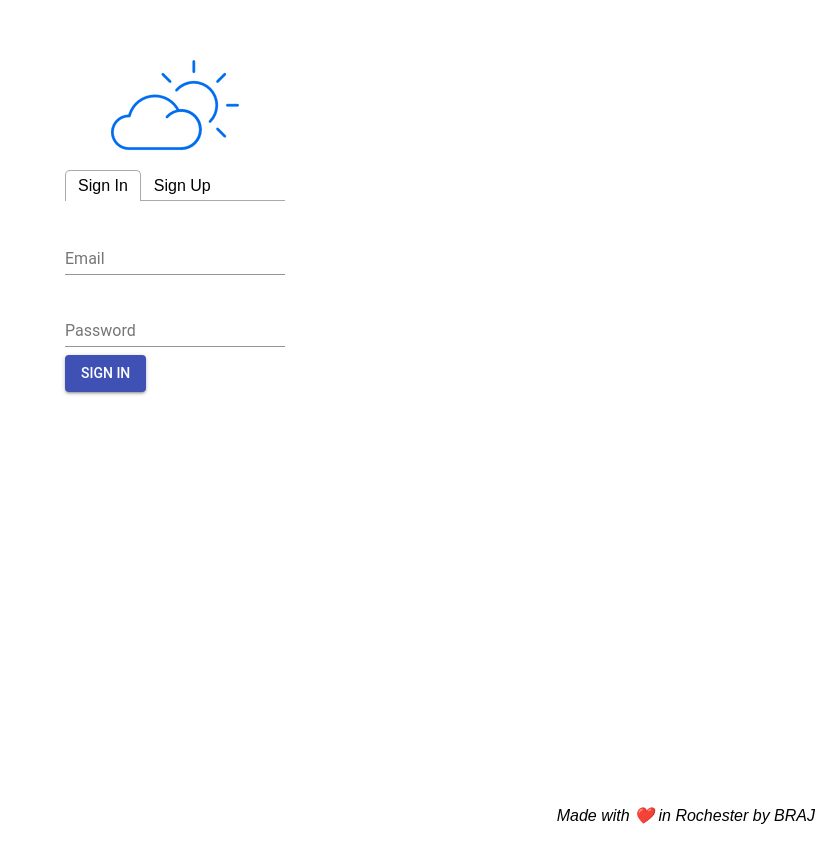
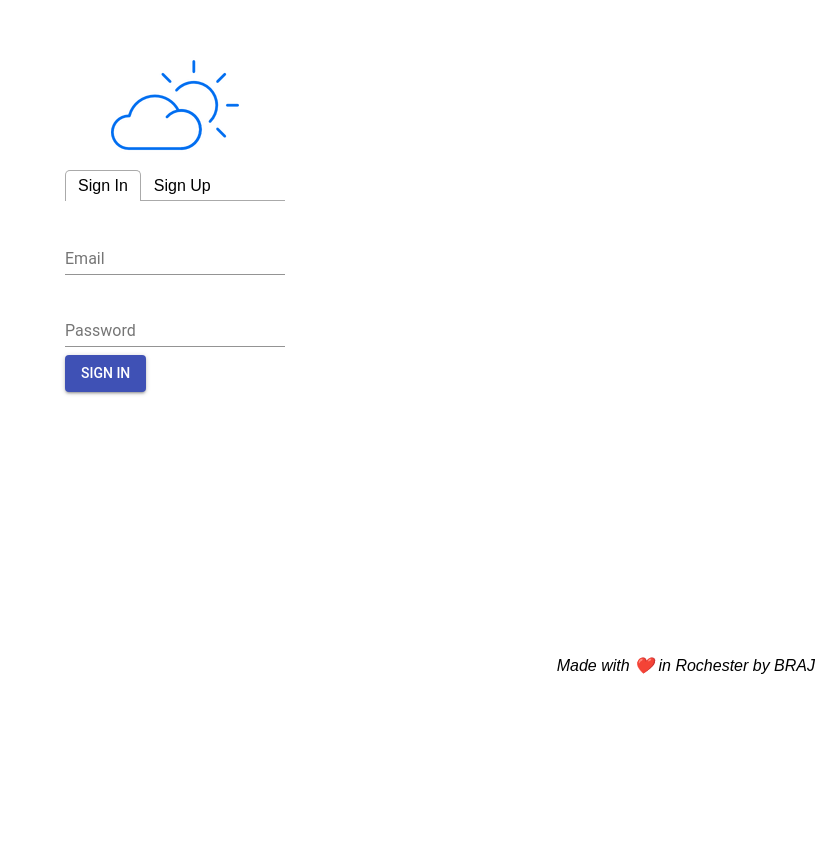
Before and after one commit to rosecricchio/csc210, a React app in the folder WeatherApp/: page / in a window 1280 px wide. Shown: the part 109-950 px from the top of the page, without its empty margins (465-1280 px from the left). Built offline with nearby package versions, Linux system fonts and the light colour scheme.

Commit message:
fixed footer bug... I THINK

```diff
--- a/WeatherApp/client/app/styles/home.scss
+++ b/WeatherApp/client/app/styles/home.scss
@@ -30,8 +30,9 @@ body {
  padding-bottom: 100px; /* height of your footer */
 }
 footer {
- position: absolute;
+ position: fixed;
  font-family: Arial, Helvetica, sans-serif;
+//  margin:-10px;
  //font-weight: bold;
  font-style: italic;
  //font-size: 15vw;
```
